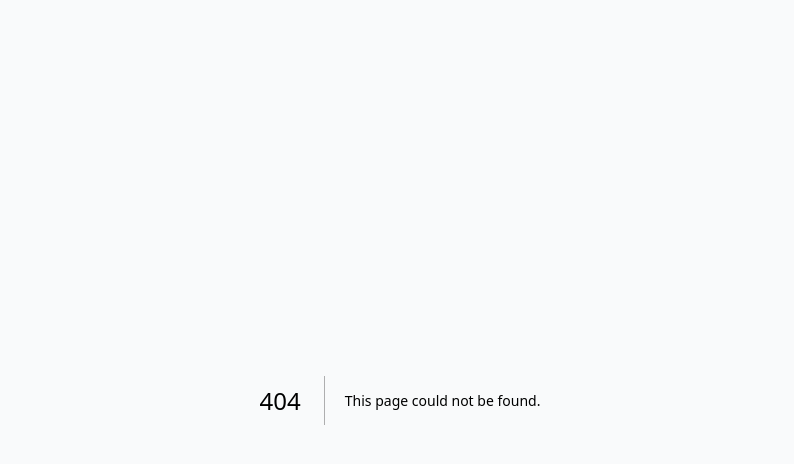
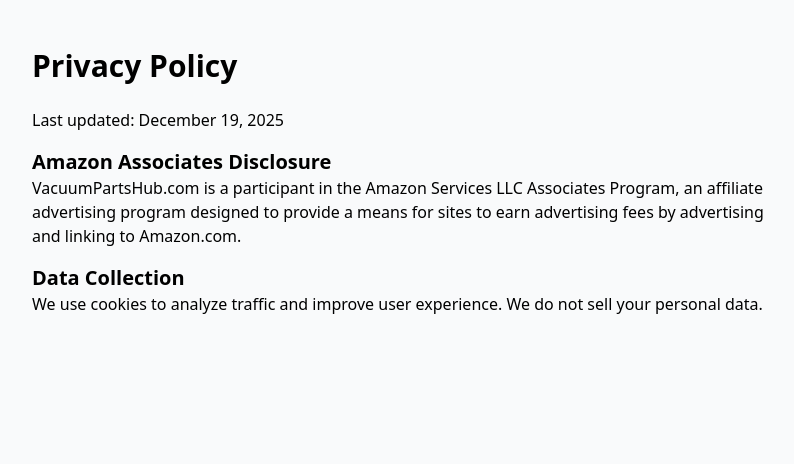
Before and after one commit to Daseanle/vacuum-parts-hub, a Next.js app: page /privacy in a window 1280 px wide. Before the commit this address had no page. Shown: the top 464 px of the page, without its empty margins (240-1034 px from the left). Built offline with nearby package versions, Linux system fonts and the light colour scheme.

Commit message:
Create page.tsx

```diff
--- /dev/null
+++ b/app/privacy/page.tsx
@@ -0,0 +1,14 @@
+export default function PrivacyPage() {
+  return (
+    <div className="max-w-3xl mx-auto px-4 py-12 prose">
+      <h1 className="text-3xl font-bold mb-6">Privacy Policy</h1>
+      <p>Last updated: December 19, 2025</p>
+
+      <h2 className="text-xl font-bold mt-4">Amazon Associates Disclosure</h2>
+      <p>VacuumPartsHub.com is a participant in the Amazon Services LLC Associates Program, an affiliate advertising program designed to provide a means for sites to earn advertising fees by advertising and linking to Amazon.com.</p>
+
+      <h2 className="text-xl font-bold mt-4">Data Collection</h2>
+      <p>We use cookies to analyze traffic and improve user experience. We do not sell your personal data.</p>
+    </div>
+  );
+}
```
